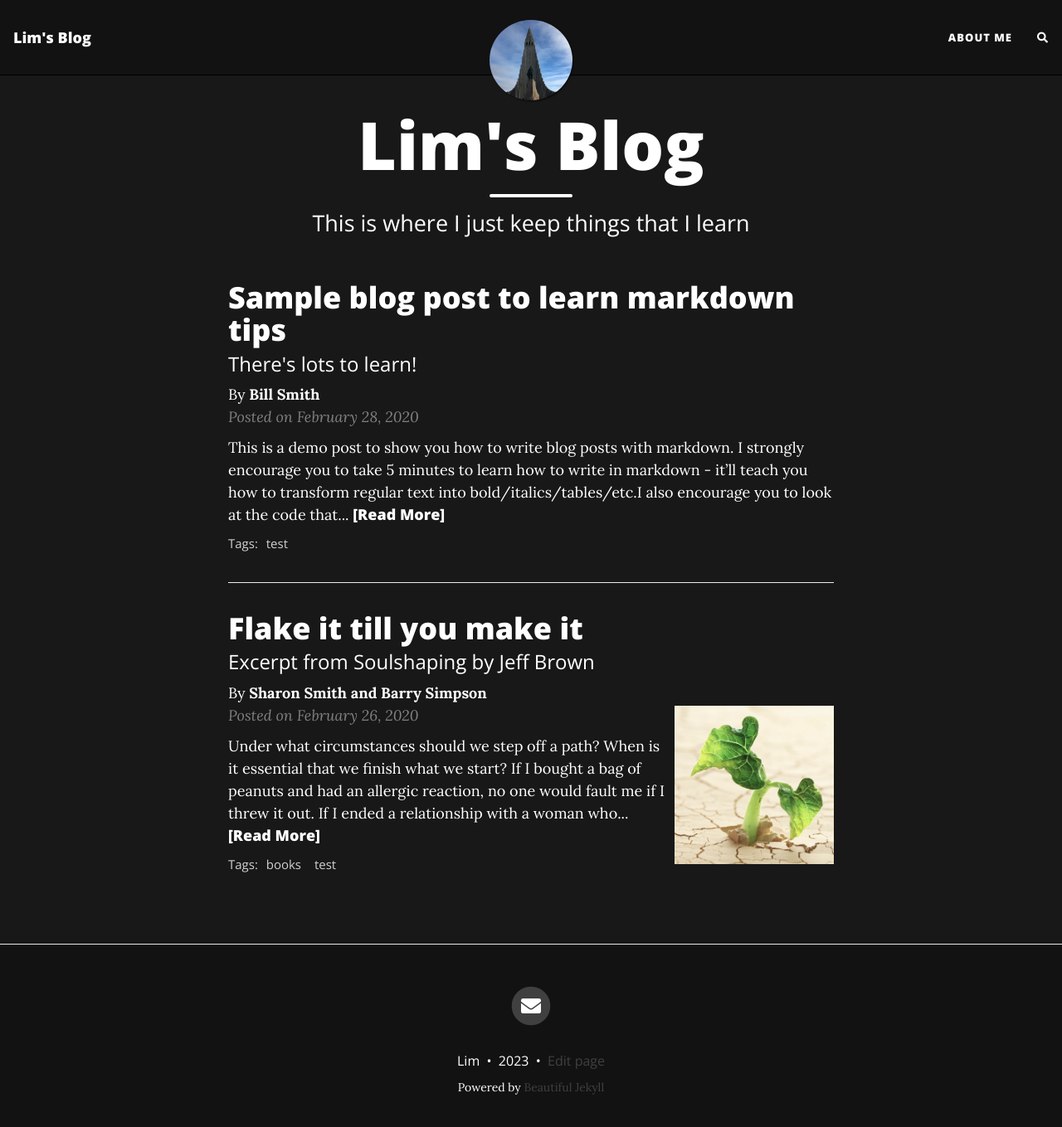
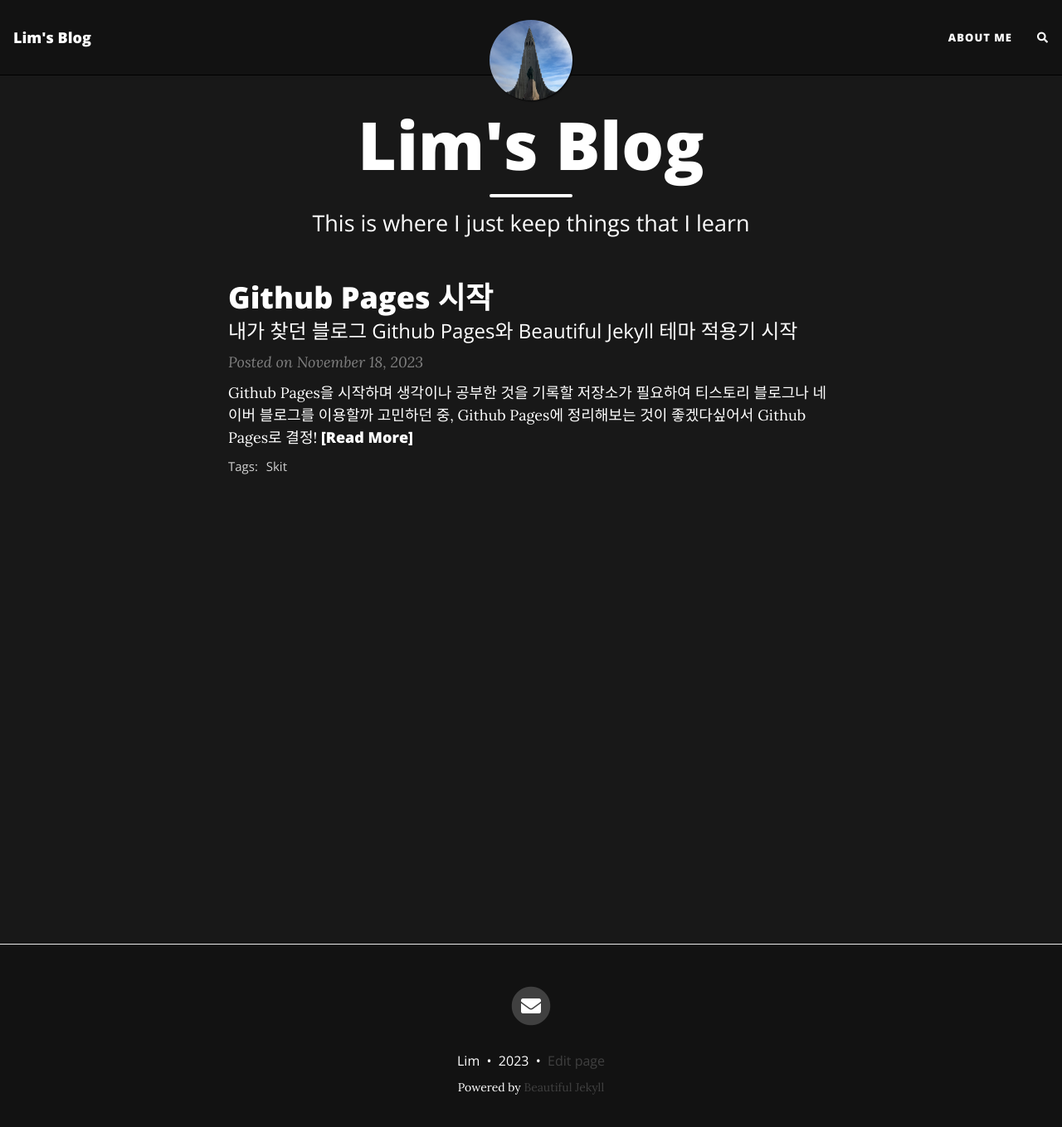
Before and after one commit to namjatiffk/namjatiffk.github.io, a Jekyll site: the page built from index.html, in a window 1280 px wide and 1372 px high. Shown: the top 1359 px of the window at 83% size. Built offline with Jekyll 4.4.1, drawn with Linux system fonts in a browser that asks for light colours; nearby versions of some CDN libraries; the list of posts is cut into pages by our own code; comment, search, counter and statistics services are not loaded.

Commit message:
Wirte a post Remove border of bottom from beautifuljekyll.css

````diff
--- a/_posts/2020-02-26-flake-it-till-you-make-it.md
+++ /dev/null
@@ -1,18 +0,0 @@
----
-layout: post
-title: Flake it till you make it
-subtitle: Excerpt from Soulshaping by Jeff Brown
-cover-img: /assets/img/path.jpg
-thumbnail-img: /assets/img/thumb.png
-share-img: /assets/img/path.jpg
-tags: [books, test]
-author: Sharon Smith and Barry Simpson
----
-
-Under what circumstances should we step off a path? When is it essential that we finish what we start? If I bought a bag of peanuts and had an allergic reaction, no one would fault me if I threw it out. If I ended a relationship with a woman who hit me, no one would say that I had a commitment problem. But if I walk away from a seemingly secure route because my soul has other ideas, I am a flake?
-
-The truth is that no one else can definitively know the path we are here to walk. It’s tempting to listen—many of us long for the omnipotent other—but unless they are genuine psychic intuitives, they can’t know. All others can know is their own truth, and if they’ve actually done the work to excavate it, they will have the good sense to know that they cannot genuinely know anyone else’s. Only soul knows the path it is here to walk. Since you are the only one living in your temple, only you can know its scriptures and interpretive structure.
-
-At the heart of the struggle are two very different ideas of success—survival-driven and soul-driven. For survivalists, success is security, pragmatism, power over others. Success is the absence of material suffering, the nourishing of the soul be damned. It is an odd and ironic thing that most of the material power in our world often resides in the hands of younger souls. Still working in the egoic and material realms, they love the sensations of power and focus most of their energy on accumulation. Older souls tend not to be as materially driven. They have already played the worldly game in previous lives and they search for more subtle shades of meaning in this one—authentication rather than accumulation. They are often ignored by the culture at large, although they really are the truest warriors.
-
-A soulful notion of success rests on the actualization of our innate image. Success is simply the completion of a soul step, however unsightly it may be. We have finished what we started when the lesson is learned. What a fear-based culture calls a wonderful opportunity may be fruitless and misguided for the soul. Staying in a passionless relationship may satisfy our need for comfort, but it may stifle the soul. Becoming a famous lawyer is only worthwhile if the soul demands it. It is an essential failure if you are called to be a monastic this time around. If you need to explore and abandon ten careers in order to stretch your soul toward its innate image, then so be it. Flake it till you make it.
--- a/_posts/2020-02-28-sample-markdown.md
+++ /dev/null
@@ -1,91 +0,0 @@
----
-layout: post
-title: Sample blog post to learn markdown tips
-subtitle: There's lots to learn!
-gh-repo: daattali/beautiful-jekyll
-gh-badge: [star, fork, follow]
-tags: [test]
-comments: true
-author: Bill Smith
----
-
-{: .box-success}
-This is a demo post to show you how to write blog posts with markdown.  I strongly encourage you to [take 5 minutes to learn how to write in markdown](https://markdowntutorial.com/) - it'll teach you how to transform regular text into bold/italics/tables/etc.<br/>I also encourage you to look at the [code that created this post](https://raw.githubusercontent.com/daattali/beautiful-jekyll/master/_posts/2020-02-28-sample-markdown.md) to learn some more advanced tips about using markdown in Beautiful Jekyll.
-
-**Here is some bold text**
-
-## Here is a secondary heading
-
-[This is a link to a different site](https://deanattali.com/) and [this is a link to a section inside this page](#local-urls).
-
-Here's a table:
-
-| Number | Next number | Previous number |
-| :------ |:--- | :--- |
-| Five | Six | Four |
-| Ten | Eleven | Nine |
-| Seven | Eight | Six |
-| Two | Three | One |
-
-How about a yummy crepe?
-
-![Crepe](https://beautifuljekyll.com/assets/img/crepe.jpg)
-
-It can also be centered!
-
-![Crepe](https://beautifuljekyll.com/assets/img/crepe.jpg){: .mx-auto.d-block :}
-
-Here's a code chunk:
-
-~~~
-var foo = function(x) {
-  return(x + 5);
-}
-foo(3)
-~~~
-
-And here is the same code with syntax highlighting:
-
-```javascript
-var foo = function(x) {
-  return(x + 5);
-}
-foo(3)
-```
-
-And here is the same code yet again but with line numbers:
-
-{% highlight javascript linenos %}
-var foo = function(x) {
-  return(x + 5);
-}
-foo(3)
-{% endhighlight %}
-
-## Boxes
-You can add notification, warning and error boxes like this:
-
-### Notification
-
-{: .box-note}
-**Note:** This is a notification box.
-
-### Warning
-
-{: .box-warning}
-**Warning:** This is a warning box.
-
-### Error
-
-{: .box-error}
-**Error:** This is an error box.
-
-## Local URLs in project sites {#local-urls}
-
-When hosting a *project site* on GitHub Pages (for example, `https://USERNAME.github.io/MyProject`), URLs that begin with `/` and refer to local files may not work correctly due to how the root URL (`/`) is interpreted by GitHub Pages. You can read more about it [in the FAQ](https://beautifuljekyll.com/faq/#links-in-project-page). To demonstrate the issue, the following local image will be broken **if your site is a project site:**
-
-![Crepe](/assets/img/crepe.jpg)
-
-If the above image is broken, then you'll need to follow the instructions [in the FAQ](https://beautifuljekyll.com/faq/#links-in-project-page). Here is proof that it can be fixed:
-
-![Crepe]({{ '/assets/img/crepe.jpg' | relative_url }})
--- /dev/null
+++ b/_posts/2023-11-18-first.md
@@ -0,0 +1,46 @@
+---
+layout: post
+title: Github Pages 시작
+subtitle: 내가 찾던 블로그 Github Pages와 Beautiful Jekyll 테마 적용기 시작
+tags: [Skit]
+---
+
+### Github Pages을 시작하며
+생각이나 공부한 것을 기록할 저장소가 필요하여 티스토리 블로그나 네이버 블로그를 이용할까 고민하던 중, Github Pages에 정리해보는 것이 좋겠다싶어서 Github Pages로 결정!
+
+Github Pages는 기본적으로 JeKyll을 사용하고 있는데,
+뭐가 뭔지 모르겠으니 일단 [JeKyll 공홈 문서](https://jekyllrb.com/docs/) 정독 후에 대충 구조 파악 후 이것저것 만져 봄
+
+대충 느낌 알았으니 칙칙한 기본 테마에서 벗어나고자 예뻐보이는 테마 검색 중 이름부터 Beautiful한 [Beautiful Jekyll](https://github.com/daattali/beautiful-jekyll#readme) 찾음
+
+fork 수도 만오천정도 되고 딱 심플하니 예뻐보여서 바로 적용함
+근데 다크 테마로 적용하고 싶은데, **기본 테마는 다크테마가 없음**
+
+Beautiful Jekyll 만들어주신 멋진 개발자분께 매월 10달러씩 후원하면 다크 테마가 가능하다는데, 그냥 설정 파일 내 일일히 노가다하며 내 맘에 드는 색상으로 변경함
+`근데 아직 변경해야할 곳들이 아주 많은 건 함정`
+
+구글에 다크테마 어울리는 색조합 검색해가며 맘에드는 조합으로 _config.yml 이라 beautifuljekyll.css 내 값들 수정완료!
+
+JeKyll은 page, posts란 개념이 있고 설정은 _config.yml에서 YAML 포맷으로 설정함
+page 마다 layout을 개별적으로 줄수있는 것 같고 컨텐츠 쓸 때는 Markdown 포맷이라서 내가 원했던 가벼운 느낌의 블로그 포스팅으로 아주 제격
+
+```
+JeKyll 디렉토리 구조 (ChatGPT가 알려줌)
+
+.
+|-- _config.yml         # Configuration file for Jekyll
+|-- _layouts            # Layouts for different types of pages
+|-- _includes           # Reusable components to include in your layouts
+|-- _posts              # Blog posts (in Markdown or HTML)
+|-- assets              # Static files like images, CSS, and JavaScript
+|-- index.md (or .html) # Homepage content
+|-- other pages         # Additional pages in Markdown or HTML
+```
+
+Markdown은 이전 직장에서 사용하던 업무툴에서 쓰던 거라서 어색하지도 않고 생각보다 편해서 정말 만족
+
+이렇게 글을 쓰고있는 순간에도 매우 가벼운 느낌의 Markdown이 좋음
+
+앞으로 JeKyll에 대해 공부해나가면서 블로그 운영해가야지
+
+끝
--- a/assets/css/beautifuljekyll.css
+++ b/assets/css/beautifuljekyll.css
@@ -453,7 +453,8 @@
 
 .post-preview {
   padding: 1.25rem 0;
-  border-bottom: 1px solid #eee;
+  /* border-bottom: 1px solid #eee; */
+  border-bottom: 0px;
   overflow: hidden;
 }
 
````
